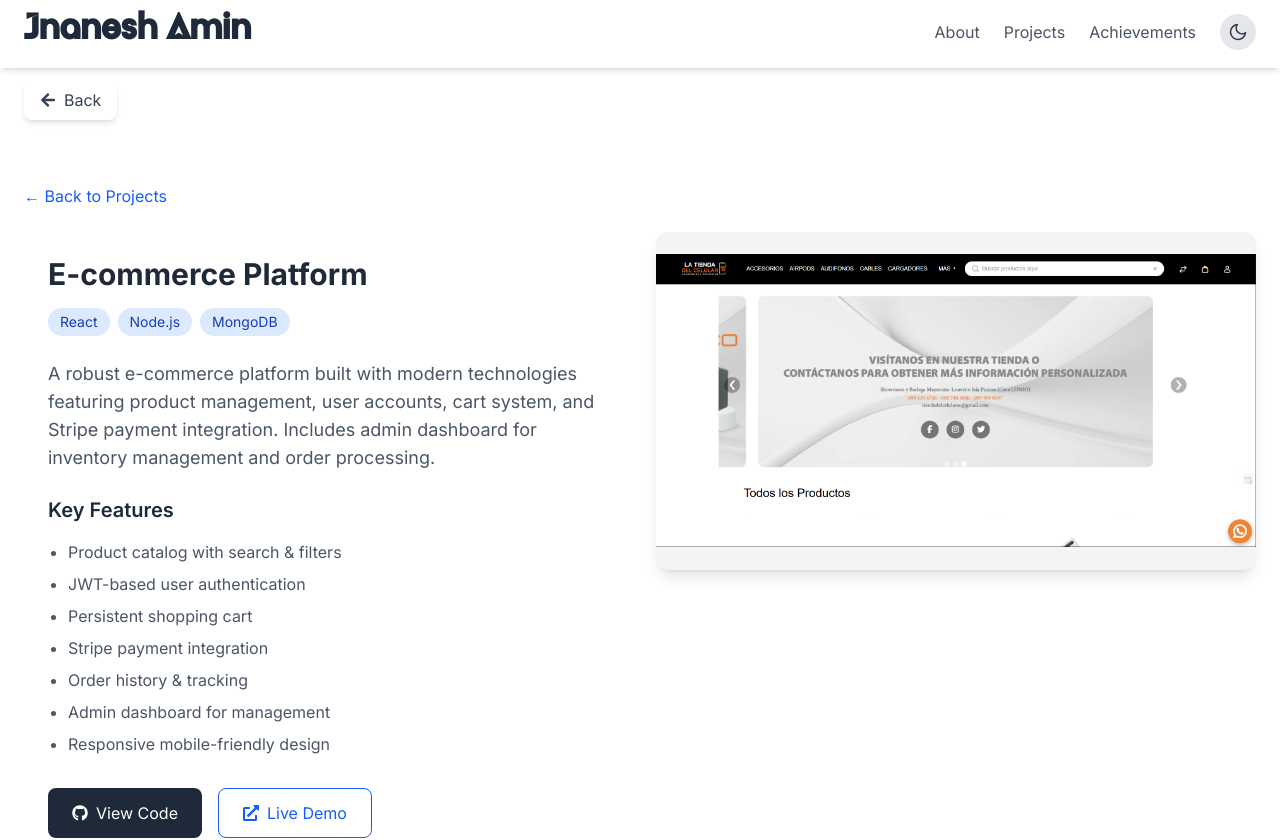
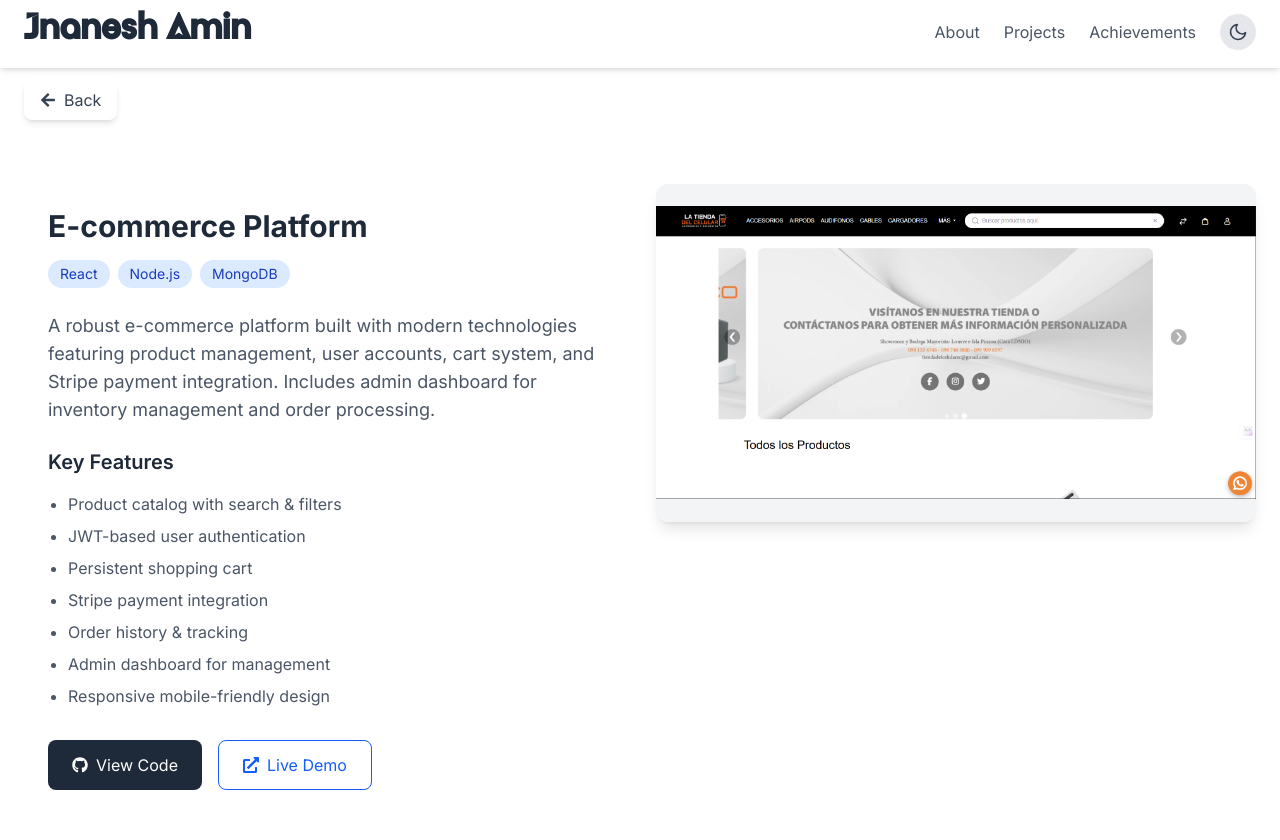
Before and after one commit to JnaneshAmin25/jnaneshaminportfolio, a Next.js app: page /Projects/1 in a window 1280 px wide. Shown: the top 840 px of the page. Built offline with nearby package versions, Linux system fonts and the light colour scheme.

Commit message:
navigation adjustment

```diff
--- a/app/Projects/[id]/page.tsx
+++ b/app/Projects/[id]/page.tsx
@@ -21,11 +21,6 @@ export default async function ProjectPage({ params }: { params: Promise<{ id: st
 	return (
 		<div className="min-h-screen bg-white dark:bg-gray-900 pt-30 pb-12">
 			<div className="container mx-auto px-6">
-				{/* Back Button */}
-				<Link href="/" className="inline-flex items-center text-blue-600 dark:text-blue-400 mb-6 hover:underline" scroll={false}>
-					← Back to Projects
-				</Link>
-
 				<div className="flex flex-col lg:flex-row gap-8">
 					{/* Project Content*/}
 					<div className="lg:w-1/2 order-2 lg:order-1">
```
